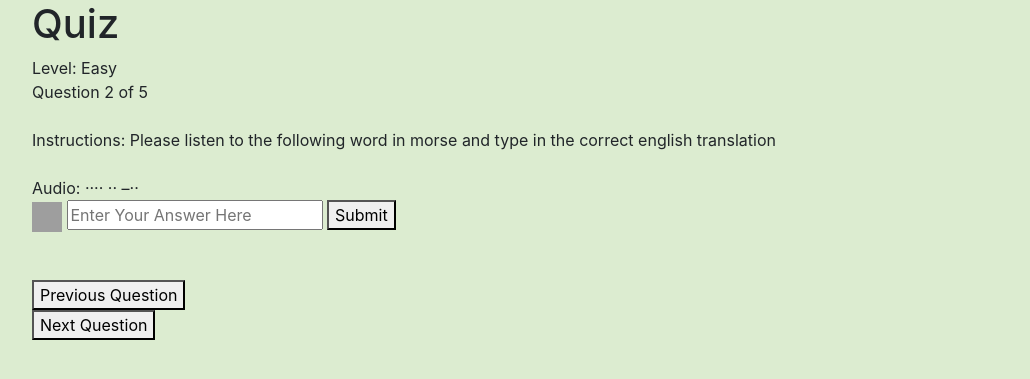
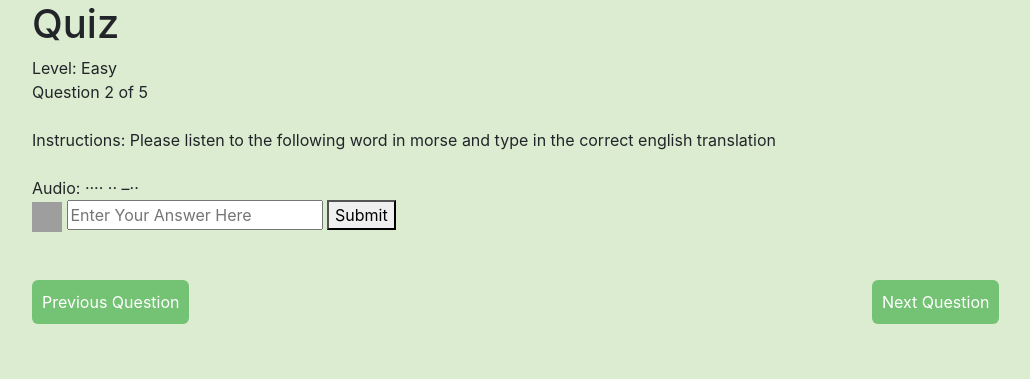
Before and after one commit to ArtesianSquid/InteractiveMorseWebApp, a Flask app: page /quiz/1 in a window 1280 px wide. Shown: the part 46-425 px from the top of the page, without its empty margins (53-1083 px from the left). Run offline with Flask 2, Linux system fonts and the light colour scheme; some libraries are stand-ins or nearby versions; grey boxes are pictures that could not be loaded.

Commit message:
changed quiz next + prev buttons

```diff
--- a/templates/quiz.html
+++ b/templates/quiz.html
@@ -115,11 +115,14 @@
 <br>
 <div id="message"></div>
 <br>
-<div>
-    <button id="Prev">Previous Question</button><br>
-</div>
-<div>
-    <button id="Next">Next Question</button><br>
+<div class = "row">
+    <div class="col-md-3">
+        <button id="Prev" class="dropbtn">Previous Question</button><br>
+    </div>
+    <div class="col-md-6"></div>
+    <div>
+        <button id="Next" class="dropbtn"">Next Question</button><br>
+    </div>
 </div>
 
 
```
